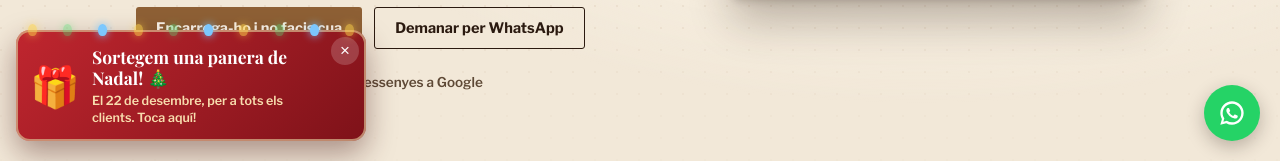
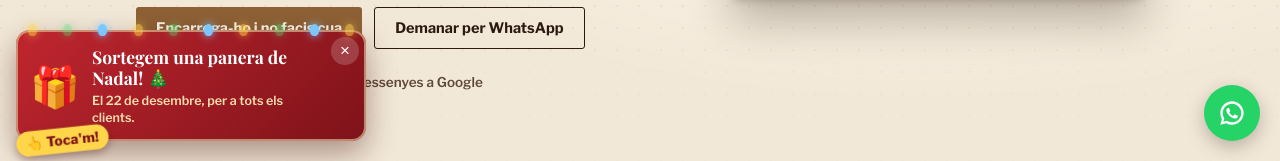
Before and after one commit to pepelolo30/Pescaderia_Nati, a plain HTML site: page prova-panera.html in a window 1280 px wide. Shown: the part 639-800 px from the top of the page. Drawn offline with nearby package versions, Linux system fonts and the light colour scheme; a web font is replaced by a local one.

Commit message:
Prova panera: etiqueta Toca'm!
Co-Authored-By: Claude Opus 5.5 <noreply@anthropic.com>

```diff
--- a/prova-panera.html
+++ b/prova-panera.html
@@ -530,6 +530,13 @@
     display:flex; align-items:center; gap:12px; width:100%; padding:16px 40px 14px 14px; border:0; background:none;
     color:inherit; font:inherit; text-align:left; cursor:pointer; border-radius:14px;
   }
+  .pan-toca{
+    position:absolute; left:4px; bottom:-11px; z-index:1;
+    background:#FFD54A; color:#7E1219; font-size:12.5px; font-weight:800; letter-spacing:.02em;
+    padding:4px 9px; border-radius:999px; box-shadow:0 3px 8px rgba(60,10,10,0.35);
+    transform:rotate(-6deg); animation:panPols 1.6s ease-in-out infinite;
+  }
+  @keyframes panPols{ 0%,100%{ transform:rotate(-6deg) scale(1); } 50%{ transform:rotate(-6deg) scale(1.12); } }
   .pan-open:focus-visible, .pan-mini:focus-visible{ outline:3px solid #F3D38F; outline-offset:2px; }
   .pan-gift{ font-size:40px; line-height:1; flex:none; animation:panWiggle 2.6s ease-in-out infinite; transform-origin:50% 85%; }
   .pan-open strong{ display:block; font-family:"Playfair Display", Georgia, serif; font-size:17.5px; line-height:1.2; color:#fff; }
@@ -589,7 +596,7 @@
     .pan-body p{ font-size:15.5px; }
   }
   @media (prefers-reduced-motion: reduce){
-    .pan-gift, .pan-mini, .pan-lights i{ animation:none; }
+    .pan-gift, .pan-mini, .pan-lights i, .pan-toca{ animation:none; }
     .pan-teaser{ transition:none; }
     .pan-snow{ display:none; }
   }
@@ -1202,7 +1209,8 @@
   <span class="pan-lights" aria-hidden="true"><i></i><i></i><i></i><i></i><i></i><i></i><i></i><i></i><i></i><i></i></span>
   <button type="button" class="pan-open" id="panOpen">
     <span class="pan-gift" aria-hidden="true">🎁</span>
-    <span><strong data-t="panTeaserT">Sortegem una panera de Nadal! 🎄</strong><small data-t="panTeaserS">El 22 de desembre, per a tots els clients. Toca aquí!</small></span>
+    <span class="pan-toca" aria-hidden="true" data-t="panToca">👆 Toca'm!</span>
+    <span><strong data-t="panTeaserT">Sortegem una panera de Nadal! 🎄</strong><small data-t="panTeaserS">El 22 de desembre, per a tots els clients.</small></span>
   </button>
   <button type="button" class="pan-x" id="panTeaserX" data-t-aria="panHide">×</button>
 </div>
@@ -1353,7 +1361,7 @@
       prep_forn:"Per al forn", prep_sal:"Per fer a la sal (amb escates)", prep_planxa:"Per a la planxa", prep_cru:"Per menjar cru (tàrtar)", prep_sopa:"Per a sopa o fumet",
       products:["Lluç","Llobarro","Orada","Rap","Turbot","Llenguado","Salmó","Tonyina","Ventresca de tonyina","Bacallà","Sardines","Seitons","Calamars","Sípia","Pop","Llagostins","Gambes","Escamarlans","Musclos","Cloïsses","Navalles","Fumet de peix","Anxoves","Conserves","Postres congelades"],
       days:["diumenge","dilluns","dimarts","dimecres","dijous","divendres","dissabte"],
-      panTeaserT:"Sortegem una panera de Nadal! 🎄", panTeaserS:"El 22 de desembre, per a tots els clients. Toca aquí!",
+      panTeaserT:"Sortegem una panera de Nadal! 🎄", panTeaserS:"El 22 de desembre, per a tots els clients.", panToca:"👆 Toca'm!",
       panHide:"Amagar l'avís", panMiniAria:"Sorteig de la panera de Nadal", panClose:"Tancar", panAlt:"La panera de Nadal que sortegem",
       panEyebrow:"Sorteig de Nadal · 22 de desembre", panTitle:"Ho, ho, ho! Aquesta panera pot ser teva! 🎅",
       panP1:"Aquest Nadal, a més del millor peix, a la Peixateria Mulhacén repartim il·lusió: el <strong>22 de desembre</strong>, el mateix dia que canten El Gordo, <strong>sortegem aquesta panera plena de delícies</strong> entre els nostres clients.",
@@ -1425,7 +1433,7 @@
       prep_forn:"Para horno", prep_sal:"Para hacer a la sal (con escamas)", prep_planxa:"Para plancha", prep_cru:"Para comer crudo (tartar)", prep_sopa:"Para sopa o fumet",
       products:["Merluza","Lubina","Dorada","Rape","Rodaballo","Lenguado","Salmón","Atún","Ventresca de atún","Bacalao","Sardinas","Boquerones","Calamares","Sepia","Pulpo","Langostinos","Gambas","Cigalas","Mejillones","Almejas","Navajas","Fumet de pescado","Anchoas","Conservas","Postres congelados"],
       days:["domingo","lunes","martes","miércoles","jueves","viernes","sábado"],
-      panTeaserT:"¡Sorteamos una cesta de Navidad! 🎄", panTeaserS:"El 22 de diciembre, para todos los clientes. ¡Toca aquí!",
+      panTeaserT:"¡Sorteamos una cesta de Navidad! 🎄", panTeaserS:"El 22 de diciembre, para todos los clientes.", panToca:"👆 ¡Tócame!",
       panHide:"Ocultar el aviso", panMiniAria:"Sorteo de la cesta de Navidad", panClose:"Cerrar", panAlt:"La cesta de Navidad que sorteamos",
       panEyebrow:"Sorteo de Navidad · 22 de diciembre", panTitle:"¡Jo, jo, jo! ¡Esta cesta puede ser tuya! 🎅",
       panP1:"Esta Navidad, además del mejor pescado, en la Peixateria Mulhacén repartimos ilusión: el <strong>22 de diciembre</strong>, el mismo día que cantan El Gordo, <strong>sorteamos esta cesta llena de delicias</strong> entre nuestros clientes.",
@@ -1529,7 +1537,7 @@
       prep_forn:"For the oven", prep_sal:"For salt-baking (scales on)", prep_planxa:"For the grill", prep_cru:"To eat raw (tartare)", prep_sopa:"For soup or stock",
       products:["Hake","Sea bass","Gilt-head bream","Monkfish","Turbot","Sole","Salmon","Tuna","Tuna belly","Cod","Sardines","Anchovies","Squid","Cuttlefish","Octopus","Prawns","Red prawns","Langoustines","Mussels","Clams","Razor clams","Fish stock","Anchovies","Tinned fish","Frozen desserts"],
       days:["Sunday","Monday","Tuesday","Wednesday","Thursday","Friday","Saturday"],
-      panTeaserT:"We're raffling a Christmas hamper! 🎄", panTeaserS:"22 December, for all our customers. Tap here!",
+      panTeaserT:"We're raffling a Christmas hamper! 🎄", panTeaserS:"22 December, for all our customers.", panToca:"👆 Tap me!",
       panHide:"Hide this notice", panMiniAria:"Christmas hamper raffle", panClose:"Close", panAlt:"The Christmas hamper we're raffling",
       panEyebrow:"Christmas raffle · 22 December", panTitle:"Ho, ho, ho! This hamper could be yours! 🎅",
       panP1:"This Christmas we're sharing more than the best fish: on <strong>22 December</strong>, the day of El Gordo, Spain's big Christmas lottery draw, <strong>we're raffling this hamper full of treats</strong> among our customers.",
```
